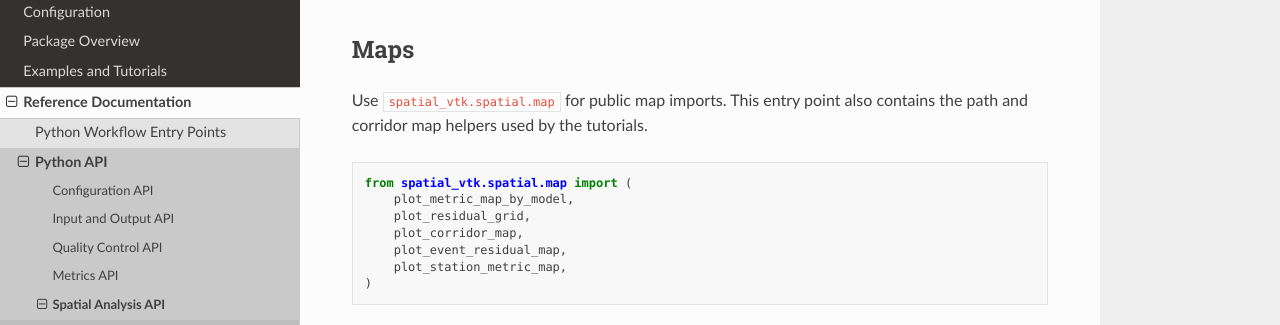
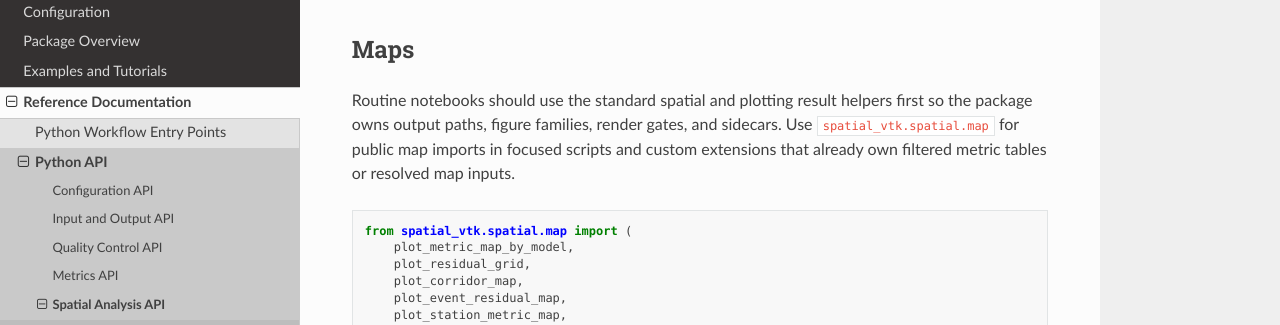
Before and after one commit to bcbirkel/spatial-vtk, a Sphinx documentation site: the page built from docs/reference/api/spatial.rst, in a window 1280 px wide and 900 px high, scrolled down 13185 px, cut to the strip 167-492 px from the top of the window. Built offline with Sphinx 7.4.7 and the Read the Docs theme 3.1.0, drawn with Linux system fonts in a browser that asks for light colours.

Commit message:
Clarify spatial map notebook boundary

```diff
--- a/docs/changelog.rst
+++ b/docs/changelog.rst
@@ -46,6 +46,9 @@ Changelog
     implementation modules, with regression coverage for that public wording.
   - Aligned the ``spatial_vtk.config`` package docstring with the same
     re-export-first rule for notebook-facing config helpers.
+  - Reworded the Spatial API map section so public map imports are framed for
+    focused scripts and custom extensions, while routine notebooks are kept on
+    standard result-object figure helpers.
 
 - **Tutorial runtime and preview checks** *(Fixed)*
 
--- a/docs/reference/api/spatial.rst
+++ b/docs/reference/api/spatial.rst
@@ -590,8 +590,11 @@ columns used by existing notebooks.
 Maps
 ----
 
-Use ``spatial_vtk.spatial.map`` for public map imports. This entry point also
-contains the path and corridor map helpers used by the tutorials.
+Routine notebooks should use the standard spatial and plotting result helpers
+first so the package owns output paths, figure families, render gates, and
+sidecars. Use ``spatial_vtk.spatial.map`` for public map imports in focused
+scripts and custom extensions that already own filtered metric tables or
+resolved map inputs.
 
 .. code-block:: python
 
```
Also changed, not shown: 1 other file.
